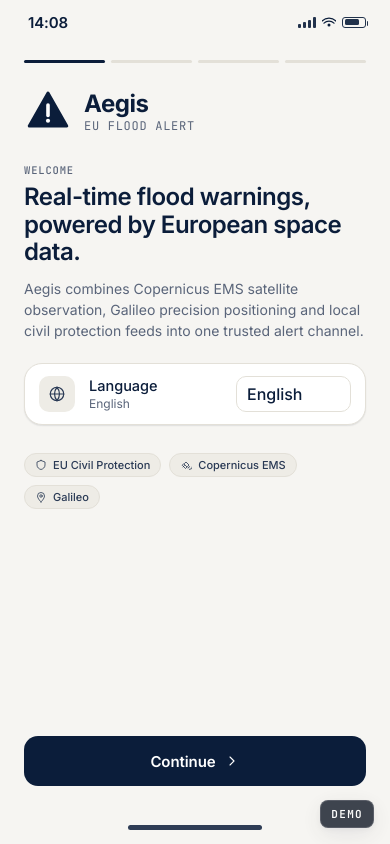
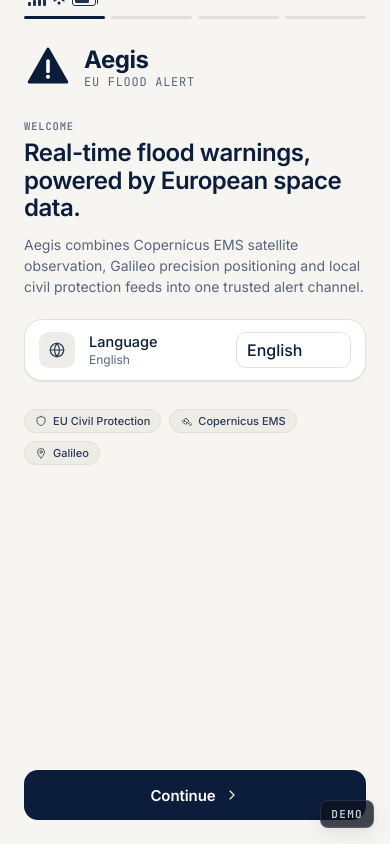
Before and after one commit to MauriceBoendermaker/cassini_hackathon_2026, a React (Vite) app in the folder frontend/: page /welcome in a window 390 px wide. Built offline with nearby package versions, Linux system fonts and the light colour scheme.

Commit message:
Update globals.css

```diff
--- a/frontend/src/styles/globals.css
+++ b/frontend/src/styles/globals.css
@@ -45,14 +45,12 @@
   flex-direction: column;
 }
 
-@media (max-width: 520px) {
-  .app-stage { padding: 0; background: var(--bg); }
-  .app-frame { border-radius: 0; box-shadow: none; max-width: 100%; min-height: 100dvh; }
-}
-
-/* Installed PWA — drop all device dressing so the OS's real status bar
- * and home indicator show through. Content respects real safe-area insets. */
-@media (display-mode: standalone) {
+/* Drop the fake device dressing on any real mobile viewport OR when
+ * running as an installed PWA. The phone-frame mockup is a desktop-only
+ * pitch visual — on a real phone, the user's actual OS chrome (browser
+ * address bar in Safari/Chrome, or system status bar + home indicator in
+ * standalone mode) is what we want to see. */
+@media (max-width: 520px), (display-mode: standalone) {
   :root {
     --sa-top: env(safe-area-inset-top, 0px);
     --sa-bottom: env(safe-area-inset-bottom, 0px);
```
